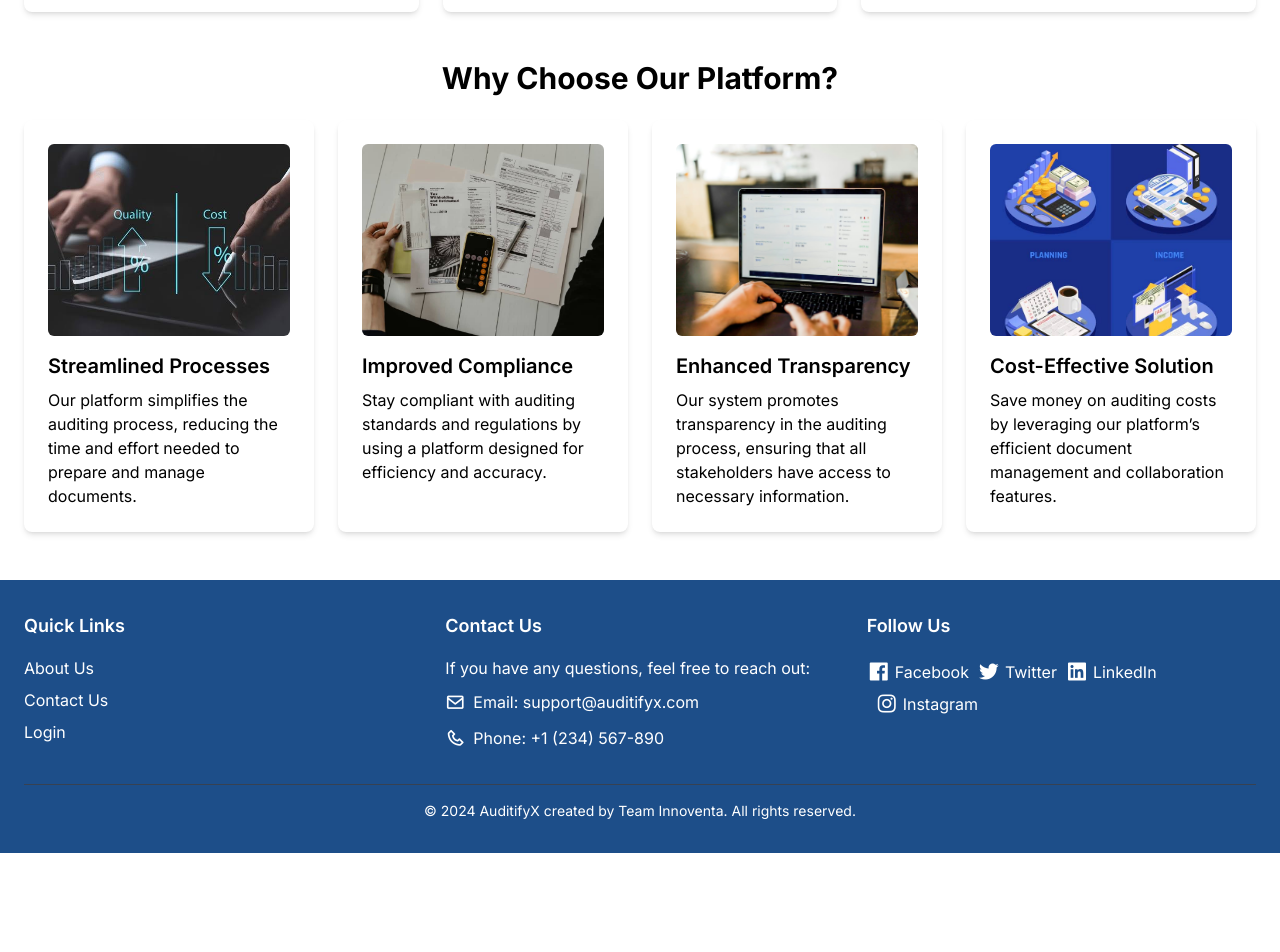
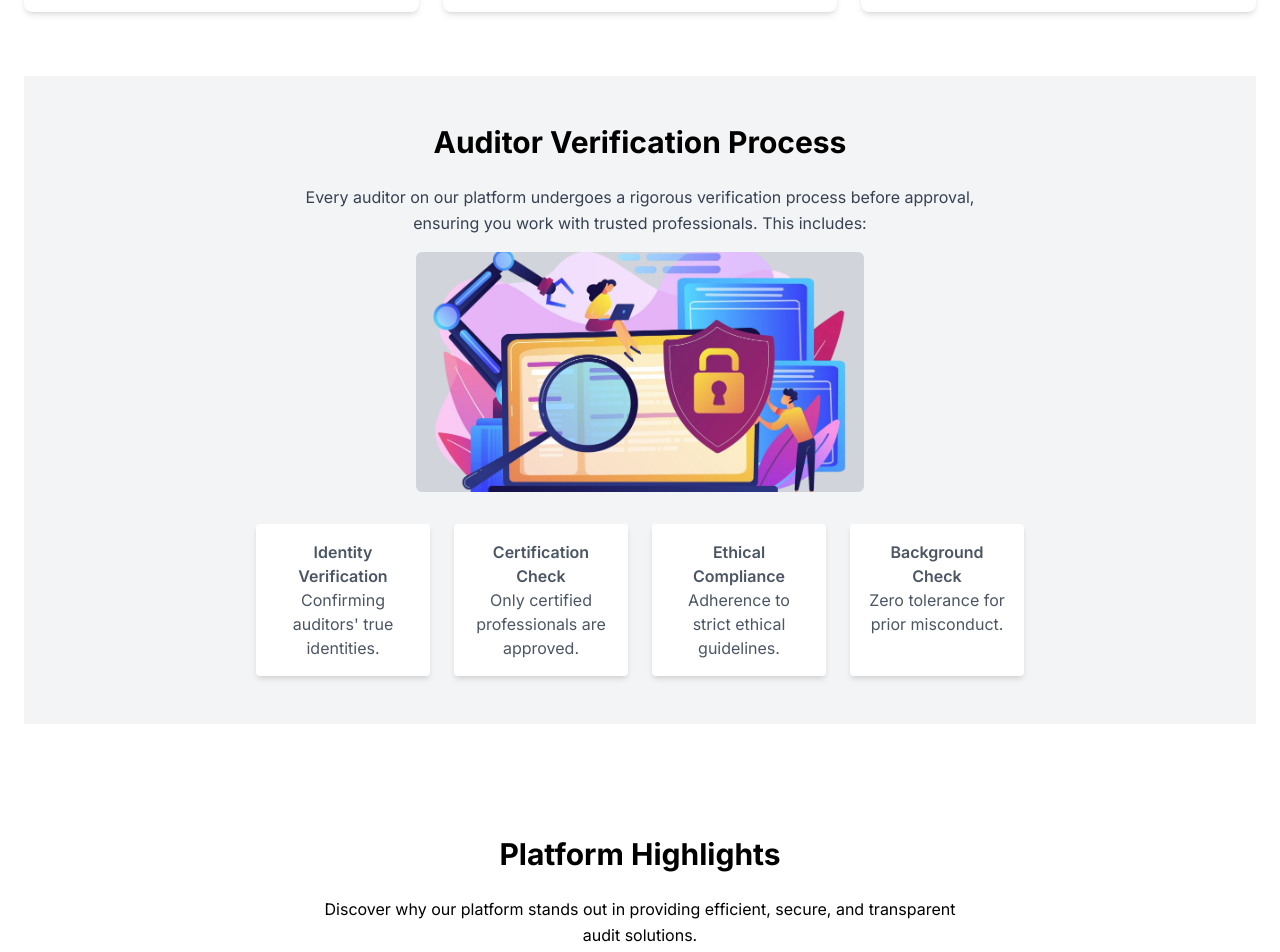
Before and after one commit to Siddami/Team_Innoventa, a React (Vite) app: page / in a window 1280 px wide. Shown: the part 1060-2012 px from the top of the page. Before the commit the page ends 1913 px from the top, so only its background shows below. Built offline with nearby package versions, Linux system fonts and the light colour scheme; no server answers.

Commit message:
fixed landing page

```diff
--- a/package.json
+++ b/package.json
@@ -19,6 +19,7 @@
     "react": "^18.3.1",
     "react-dom": "^18.3.1",
     "react-router-dom": "^6.27.0",
+    "react-scroll": "^1.9.0",
     "react-spring": "^9.7.4",
     "react-toastify": "^10.0.6",
     "react-type-animation": "^3.2.0",
--- a/src/components/Footer.jsx
+++ b/src/components/Footer.jsx
@@ -4,7 +4,7 @@ const Footer = () => {
   return (
     <footer className="bg-primary text-white py-8">
       <div className="container mx-auto px-6">
-        <div className="grid grid-cols-1 md:grid-cols-3 gap-8">
+        <div className="grid grid-cols-1 sm:grid-cols-2 md:grid-cols-3 gap-8 text-center md:text-left">
           {/* Quick Links */}
           <div>
             <h3 className="text-lg font-semibold mb-4">Quick Links</h3>
@@ -19,20 +19,20 @@ const Footer = () => {
           <div>
             <h3 className="text-lg font-semibold mb-4">Contact Us</h3>
             <p className="mb-2">If you have any questions, feel free to reach out:</p>
-            <p className="flex items-center mb-2">
+            <p className="flex items-center justify-center md:justify-start mb-2">
               <i className='bx bx-envelope text-xl mr-2'></i>
               <span>Email: <a href="mailto:support@auditifyx.com" className="hover:underline">support@auditifyx.com</a></span>
             </p>
-            <p className="flex items-center">
+            <p className="flex items-center justify-center md:justify-start">
               <i className='bx bx-phone text-xl mr-2'></i>
-              <span>Phone: <a href="tel:+1234567890" className="hover:underline">+1 (234) 567-890</a></span>
+              <span>Phone: <a href="tel:+1234567890" className="hover:underline">+234 (821) 567-890</a></span>
             </p>
           </div>
 
           {/* Social Media Links */}
           <div>
             <h3 className="text-lg font-semibold mb-4">Follow Us</h3>
-            <div className="flex flex-wrap space-x-2">
+            <div className="flex flex-col sm:flex-row sm:flex-wrap items-center justify-center md:justify-start space-y-2 sm:space-y-0 sm:space-x-4">
               <a href="https://www.facebook.com" target="_blank" rel="noopener noreferrer" className="flex items-center hover:underline">
                 <i className='bx bxl-facebook-square text-2xl mr-1'></i> Facebook
               </a>
--- a/src/components/Hero.jsx
+++ b/src/components/Hero.jsx
@@ -31,11 +31,11 @@ const Hero = () => {
             2000,
           ]}
           wrapper="h1"
-          className="text-3xl sm:text-4xl md:text-5xl lg:text-6xl font-bold mb-4 leading-tight animate-slideIn"
+          className="text-3xl sm:text-4xl md:text-5xl lg:text-6xl font-semibold mb-4 leading-tight animate-slideIn drop-shadow-lg"
           repeat={Infinity}
         />
 
-        <p className="text-base sm:text-lg md:text-xl lg:text-2xl mb-6 mt-2 max-w-[80%]">
+        <p className="text-base sm:text-lg md:text-xl lg:text-2xl mb-6 mt-2 max-w-[80%] drop-shadow-lg">
           Effortlessly upload and manage your documents with our user-friendly platform.
         </p>
 
--- a/src/components/MainContent.jsx
+++ b/src/components/MainContent.jsx
@@ -5,14 +5,17 @@ import analysis from '../assets/analysis.jpg';
 import audit from '../assets/audit.jpg';
 import files from '../assets/files.jpg';
 import account from '../assets/account.jpg';
+import verify from '../assets/verify.png';
+import hero from '../assets/hero.jpg';
 import FeatureCard from './FeatureCard';
+import { Link } from 'react-router-dom';
 
 const MainContent = () => {
   return (
-    <main className="px-4 md:px-6 py-12 bg-white">
+    <main className="px-4 md:px-6 py-12 bg-white space-y-16">
       {/* Key Features Section */}
       <section className="mb-12">
-        <h2 className="text-3xl font-bold text-center mb-6">Key Features</h2>
+        <h2 className="text-3xl font-bold text-center mb-6 animate-fade-in">Key Features</h2>
         <div className="grid grid-cols-1 sm:grid-cols-2 md:grid-cols-3 gap-6">
           <FeatureCard
             image={upload}
@@ -32,9 +35,44 @@ const MainContent = () => {
         </div>
       </section>
 
-      {/* Why Choose Our Platform Section */}
-      <section className="bg-white">
-        <h2 className="text-3xl font-bold text-center mb-6">Why Choose Our Platform?</h2>
+      {/* Auditor Verification Section */}
+      <section className="bg-gray-100 py-12 mb-12">
+        <h2 className="text-3xl font-bold text-center mb-6 animate-fade-in">Auditor Verification Process</h2>
+        <div className="text-center max-w-2xl mx-auto mb-6 text-gray-700 leading-relaxed animate-slide-in">
+          <p>Every auditor on our platform undergoes a rigorous verification process before approval, ensuring you work with trusted professionals. This includes:</p>
+          <div className="flex justify-center mt-4 mb-8">
+            {/* Image with reduced size */}
+            <div className="w-full sm:w-2/3 h-40 sm:h-48 lg:h-60 bg-gray-300 rounded-md flex items-center justify-center overflow-hidden">
+              <img src={verify} alt="Verification Process" className="w-full h-full object-cover rounded-md" />
+            </div>
+          </div>
+        </div>
+        <ul className="max-w-3xl mx-auto grid grid-cols-1 sm:grid-cols-2 md:grid-cols-4 gap-6 text-gray-600 text-center">
+          <li className="bg-white p-4 rounded shadow-md transform hover:scale-105 transition-transform duration-300">
+            <h4 className="font-semibold">Identity Verification</h4>
+            <p>Confirming auditors' true identities.</p>
+          </li>
+          <li className="bg-white p-4 rounded shadow-md transform hover:scale-105 transition-transform duration-300">
+            <h4 className="font-semibold">Certification Check</h4>
+            <p>Only certified professionals are approved.</p>
+          </li>
+          <li className="bg-white p-4 rounded shadow-md transform hover:scale-105 transition-transform duration-300">
+            <h4 className="font-semibold">Ethical Compliance</h4>
+            <p>Adherence to strict ethical guidelines.</p>
+          </li>
+          <li className="bg-white p-4 rounded shadow-md transform hover:scale-105 transition-transform duration-300">
+            <h4 className="font-semibold">Background Check</h4>
+            <p>Zero tolerance for prior misconduct.</p>
+          </li>
+        </ul>
+      </section>
+
+      {/* Platform Highlights Section */}
+      <section className="bg-white py-12 mb-12">
+        <h2 className="text-3xl font-bold text-center mb-6 animate-fade-in">Platform Highlights</h2>
+        <div className="text-center max-w-2xl mx-auto mb-6 leading-relaxed animate-slide-in">
+          <p>Discover why our platform stands out in providing efficient, secure, and transparent audit solutions.</p>
+        </div>
         <div className="grid grid-cols-1 sm:grid-cols-2 lg:grid-cols-2 xl:grid-cols-4 gap-6">
           <FeatureCard
             image={analysis}
@@ -58,6 +96,25 @@ const MainContent = () => {
           />
         </div>
       </section>
+
+      {/* Platform Information Section */}
+      <section className="bg-primary text-white py-12 animate-slide-in">
+        <h2 className="text-3xl font-bold text-center mb-6">Why AuditifyX?</h2>
+        <p className="text-center max-w-2xl mx-auto mb-6 leading-relaxed">
+          AuditifyX provides a secure, reliable, and easy-to-use platform for managing audits. Experience auditing excellence with trusted professionals.
+        </p>
+        <div className="flex justify-center mb-8 p-2">
+          {/* Image with reduced size */}
+          <div className="w-full sm:w-2/3 lg:w-1/2 h-40 sm:h-48 lg:h-60 bg-gray-300 rounded-md flex items-center justify-center overflow-hidden">
+            <img src={hero} alt="Auditing Image" className="w-full h-full object-cover rounded-md" />
+          </div>
+        </div>
+        <div className="flex justify-center">
+          <Link to="/about" className="bg-accent text-white px-6 py-3 rounded-md shadow-md hover:bg-primary transition duration-300">
+            Learn More
+          </Link>
+        </div>
+      </section>
     </main>
   );
 };
```
Also changed, not shown: src/assets/verify.png (added), 1 other file (tests, documents, lock files or other folders).
